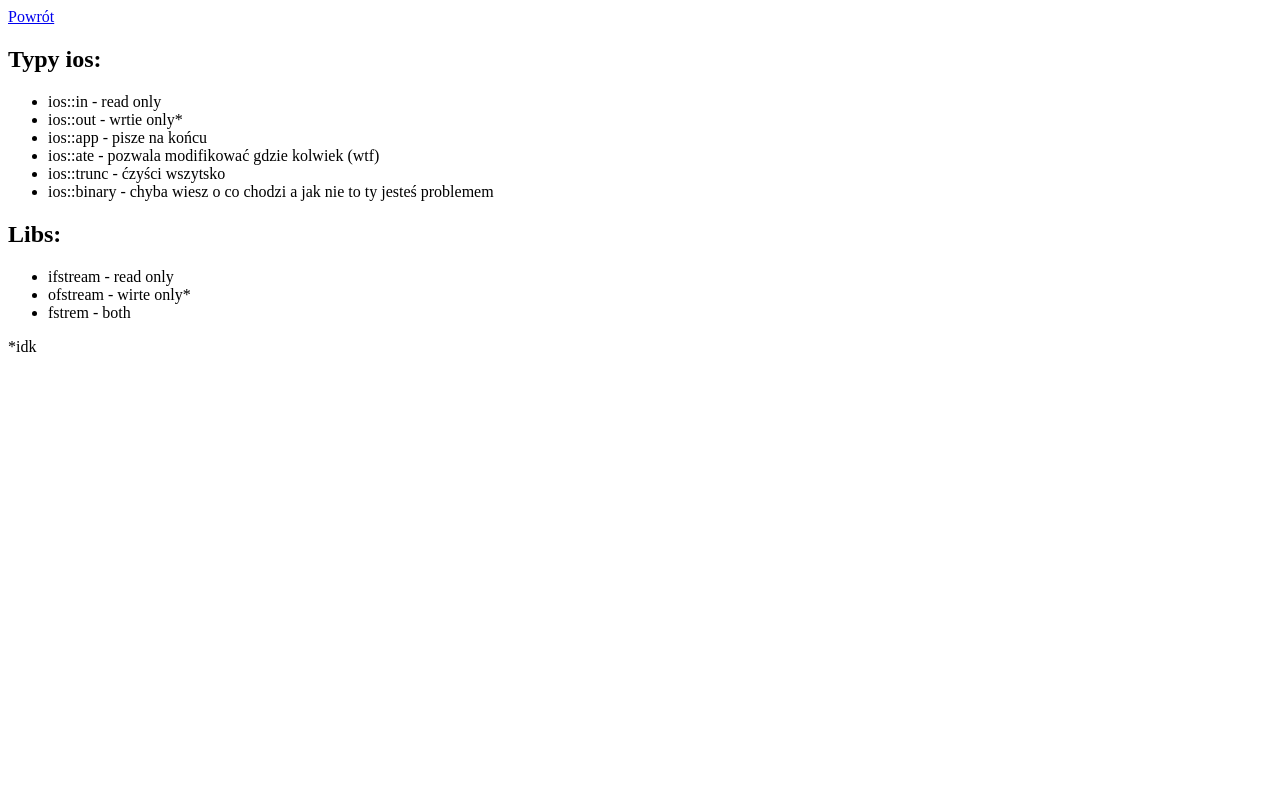
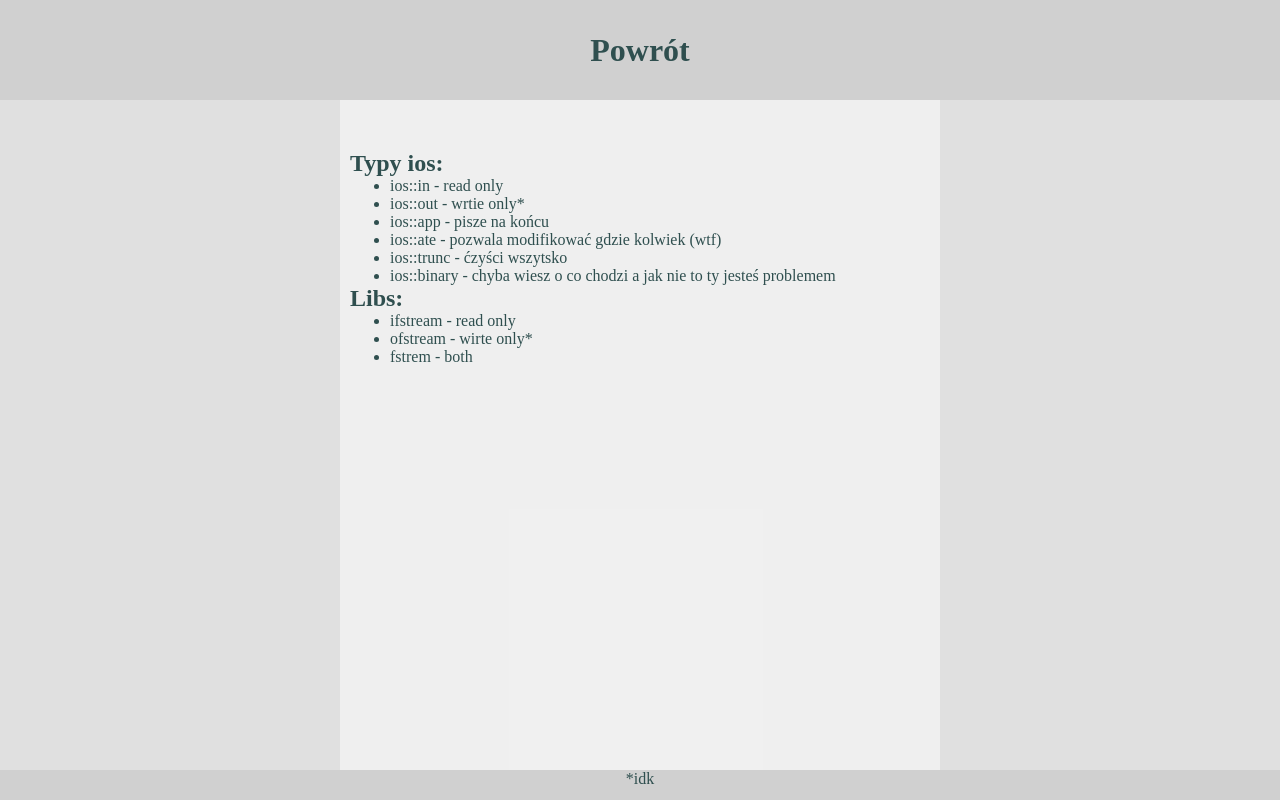
Before and after one commit to popojsajdsnkjs/testSite, a plain HTML site: page pliki-cpp.html in a window 1280 px wide. Drawn offline with Linux system fonts and the light colour scheme.

Commit message:
changesss

```diff
--- a/main.css
+++ b/main.css
@@ -3,6 +3,7 @@
     margin: 0;
     box-sizing:border-box;
     font-family: "Balsamiq Sans", serif;
+    transition: 250ms;
 }
 
 :root{
@@ -11,6 +12,7 @@
 
 body{
     background-color: Thistle;
+    height: 100%;
 }
 
 header{
@@ -42,7 +44,6 @@ header{
     min-height: 60px;
     border: 5px solid var(--white-75-o);
     border-radius: 20px;
-    transition: 250ms;
 }
 #quick-select a:hover{
     background-color: rgba(255, 255, 255, 0.25);
@@ -50,3 +51,24 @@ header{
     color: white;
 
 }
+
+#content{
+    padding: 10px;
+    padding-top: 50px;
+    padding-bottom: 50px;
+    width: 600px;
+    max-width: 600px;
+    min-height: calc(100vh - 200px);
+    background-color: rgba(255, 255, 255, 0.5);
+    margin: 0 auto;
+}
+
+#content a{
+    text-decoration: none;
+    color: magenta;
+}
+
+#content a:hover{
+    text-decoration: none;
+    color: mediumorchid;
+}
--- /dev/null
+++ b/note-style.css
@@ -0,0 +1,40 @@
+*{
+    margin: 0px;
+    transition: 200ms;
+    box-sizing: border-box;
+    color: darkslategray;
+    text-decoration: none;
+}
+body {
+    height: 100%;
+    background-color: #e0e0e0;
+}
+header{
+    height: 100px;
+    line-height: 100px;
+    background-color: #d0d0d0;
+    text-align: center;
+}
+header a:hover{
+    color: gray;
+}
+
+#content{
+    padding: 10px;
+    padding-top: 50px;
+    padding-bottom: 50px;
+    width: 600px;
+    max-width: 600px;
+    min-height: calc(100vh - 100px);
+    background-color: rgba(255,255, 255, 0.5);
+    margin: 0 auto;
+}
+
+footer{
+    position: fixed;
+    bottom: 0px;
+    width: 100%;
+    min-height: 30px;
+    text-align: center;
+    background-color: #d0d0d0;
+}
--- a/pliki-cpp.html
+++ b/pliki-cpp.html
@@ -2,11 +2,12 @@
 <html lang="en">
 <head>
     <meta charset="UTF-8">
+    <link rel="stylesheet" href="note-style.css">
     <meta name="viewport" content="width=device-width, initial-scale=1.0">
     <title>Pliki</title>
 </head>
 <body>
-    <header><a href=".\notes">Powrót</a></header>
+    <header><h1><a href=".\notes">Powrót</a><h1></header>
     <div id="content">
         <h2>Typy ios:</h2>
         <ul>
@@ -23,7 +24,9 @@
             <li>ofstream - wirte only*</li>
             <li>fstrem - both</li>
         </ul>
+    </div>
+    <footer>
         <p>*idk</p>
-    </div>
+    </footer>
 </body>
 </html>
```
Also changed, not shown: notes.html (+2 -2 lines).
